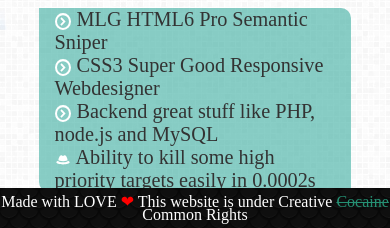
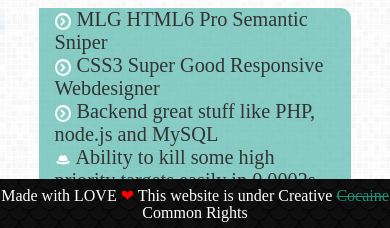
Before and after one commit to kissu/smoll-project, a plain HTML site: page index.html in a window 390 px wide. Shown: the part 614-842 px from the top of the page. Drawn offline with Linux system fonts and the light colour scheme.

Commit message:
fix footer #2

```diff
--- a/style.css
+++ b/style.css
@@ -124,7 +124,7 @@ aside{
 	display: flex;
 	width: 70%;
 	padding-top: 3vmax;
-	padding-bottom: 5vmax;
+	padding-bottom: 7vmax;
 	margin: auto;
 	-webkit-box-orient: horizontal;
 	-webkit-box-direction: normal;
@@ -254,8 +254,8 @@ s{
 	}
 	footer{
 		padding: 1vmax 0;
-		height: 5vmax;
-		line-height: 1.5vmax;
+		height: 6vmax;
+		line-height: 2vmax;
 	}
 }
 @media screen and (min-width: 1500px) { /* not the best way... */
```
